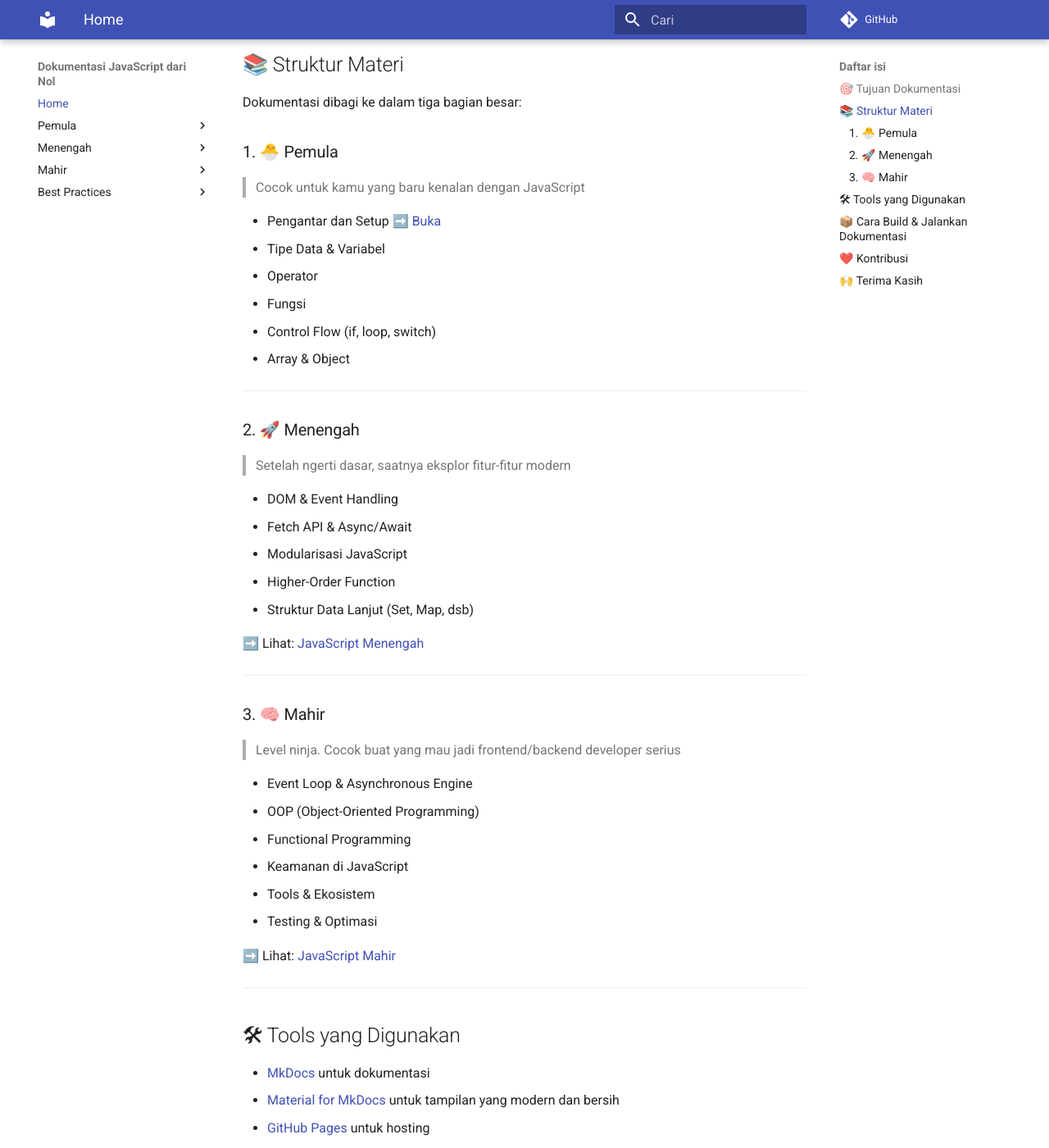
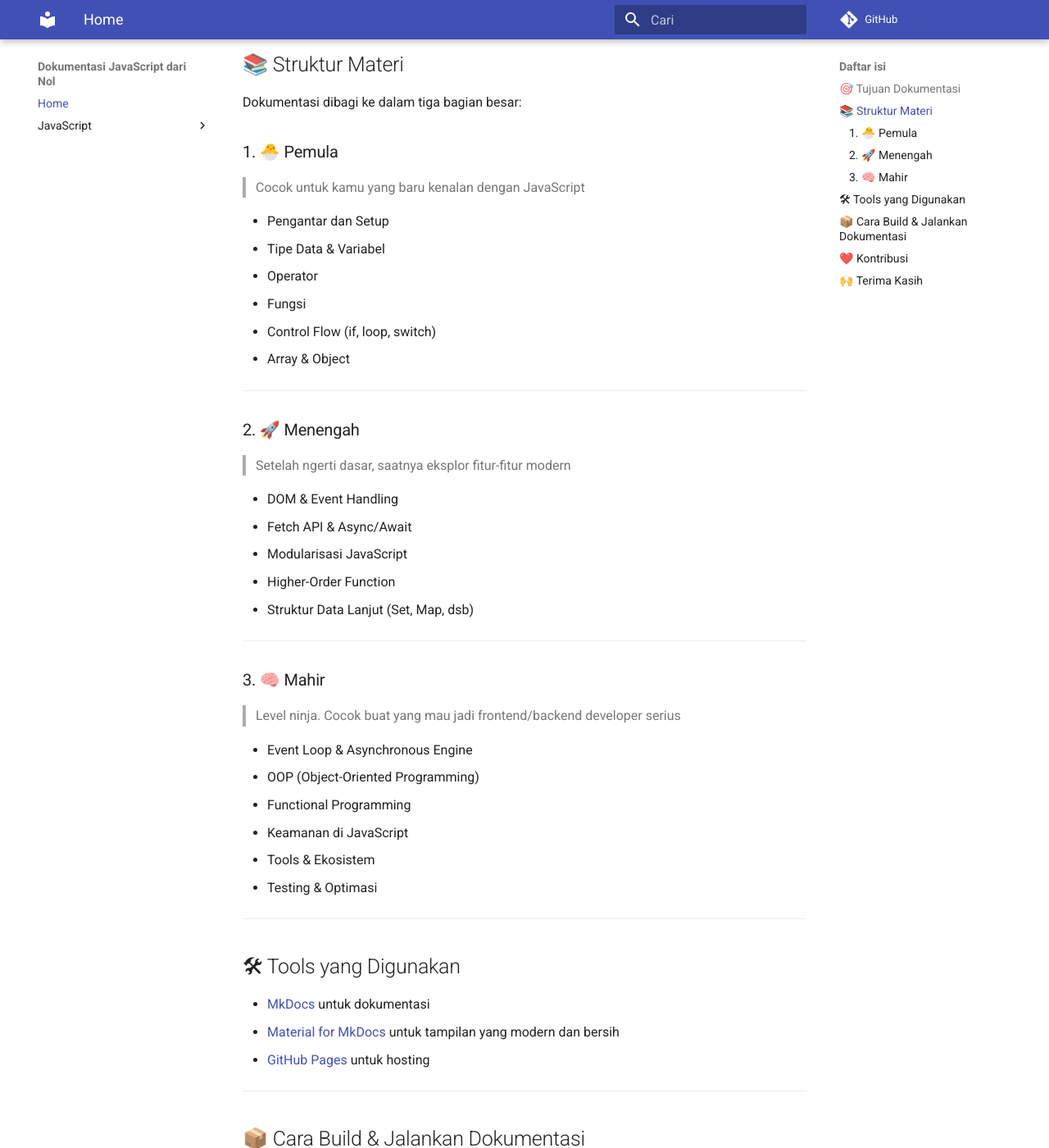
Before and after one commit to Delta-Code26/delta-dokumentasi, an MkDocs documentation site: the page built from docs/index.md, in a window 1280 px wide and 1400 px high, scrolled down 564 px. Shown: the whole window at 82% size. Built offline with MkDocs 1.6.1 and Material for MkDocs 9.7.7, drawn with Linux system fonts in a browser that asks for light colours; comment, search, counter and statistics services are not loaded.

Commit message:
perbaikan

```diff
--- a/docs/index.md
+++ b/docs/index.md
@@ -22,7 +22,7 @@ Dokumentasi dibagi ke dalam tiga bagian besar:
 ### 1. 🐣 Pemula
 > Cocok untuk kamu yang baru kenalan dengan JavaScript
 
-- Pengantar dan Setup ➡️ [Buka](./01-pemula/intro.md)
+- Pengantar dan Setup
 - Tipe Data & Variabel
 - Operator
 - Fungsi
@@ -41,7 +41,6 @@ Dokumentasi dibagi ke dalam tiga bagian besar:
 - Higher-Order Function
 - Struktur Data Lanjut (Set, Map, dsb)
 
-➡️ Lihat: [JavaScript Menengah](02-menengah/async.md)
 
 ---
 
@@ -55,7 +54,6 @@ Dokumentasi dibagi ke dalam tiga bagian besar:
 - Tools & Ekosistem
 - Testing & Optimasi
 
-➡️ Lihat: [JavaScript Mahir](03-mahir/event-loop.md)
 
 ---
 
--- a/mkdocs.yml
+++ b/mkdocs.yml
@@ -6,7 +6,8 @@ theme:
   language: 'id'
 nav:
   - Home: index.md
-  - Pemula:
+  - JavaScript:
+    - Pemula:
       - Intro: javascript/01-pemula/intro.md
       - Variabel: javascript/01-pemula/variabel.md
       - Tipe Data: javascript/01-pemula/tipe-data.md
@@ -14,21 +15,21 @@ nav:
       - Control Flow: javascript/01-pemula/control-flow.md
       - Array & Object: javascript/01-pemula/array-object.md
       - Fungsi: javascript/01-pemula/fungsi.md
-  - Menengah:
+    - Menengah:
       - Struktur Data: javascript/02-menengah/struktur-data.md
       - Higher-Order Functions: javascript/02-menengah/higher-order.md
       - ASYNC: javascript/02-menengah/async.md
       - Modularisasi: javascript/02-menengah/modularisasi.md
       - DOM EVENT: javascript/02-menengah/dom-event.md
       - FETCH API: javascript/02-menengah/fetch-api.md
-  - Mahir:
+    - Mahir:
       - Konsep Lanjutan: javascript/03-mahir/konsep-lanjut.md
       - OOP: javascript/03-mahir/oop.md
       - Functional Programming: javascript/03-mahir/functional.md
       - Event Loop: javascript/03-mahir/event-loop.md
       - Tools: javascript/03-mahir/tools.md
       - Keamanan: javascript/03-mahir/keamanan.md
-  - Best Practices:
+    - Best Practices:
       - Clean Code: javascript/04-best-practices/clean-code.md
       - Debugging: javascript/04-best-practices/debugging.md
       - Komentar: javascript/04-best-practices/komentar.md
```
